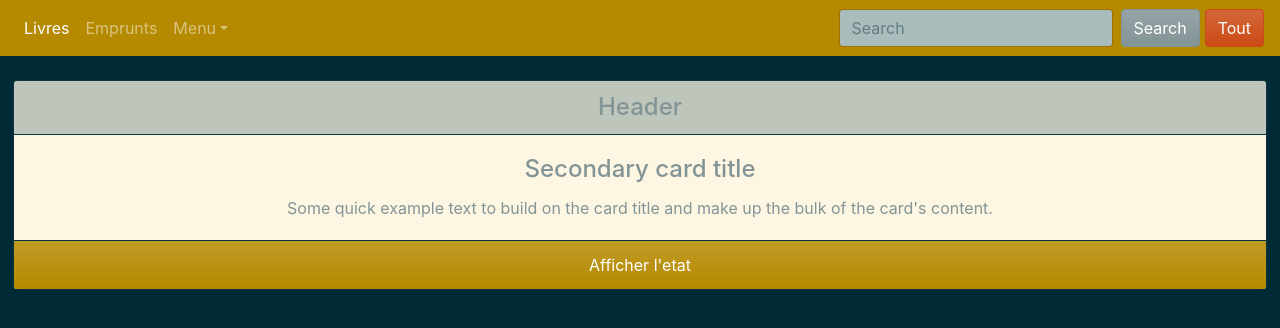
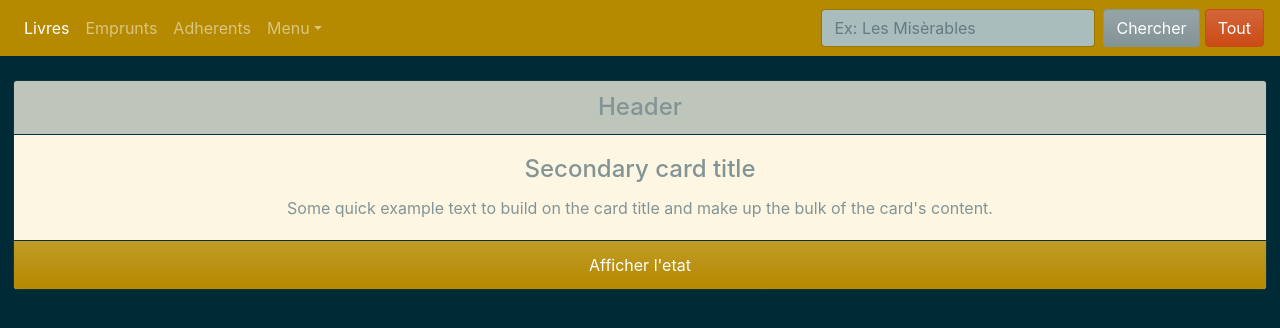
Before and after one commit to achraflamhamdi/electronproject, an Electron app: page src/page1.html in a window 1280 px wide. Drawn offline with nearby package versions, Linux system fonts and the light colour scheme; no server answers; files whose address does not match are found by name.

Commit message:
nouveaux bouttons ajoutes

```diff
--- a/src/page1.html
+++ b/src/page1.html
@@ -38,10 +38,10 @@
                 <li class="nav-item">
                   <a class="nav-link" href="#">Emprunts</a>
                 </li>
-                <!-- <li class="nav-item">
-                  <a class="nav-link" href="#">Pricing</a>
+                <li class="nav-item">
+                  <a class="nav-link" href="#">Adherents</a>
                 </li>
-                <li class="nav-item">
+                <!--<li class="nav-item">
                   <a class="nav-link" href="#">About</a>
                 </li> -->
                 <li class="nav-item dropdown">
@@ -50,6 +50,7 @@
                     <a class="dropdown-item" href="#">Nouveau Livre</a>
                     <a class="dropdown-item" href="#">Nouvel Exemplaire</a>
                     <a class="dropdown-item" href="#">Nouvel Emprunt</a>
+                    <a class="dropdown-item" href="#">Nouvel Adherent</a>
                     <!-- <a class="dropdown-item" href="#">Something else here</a>
                     <div class="dropdown-divider"></div>
                     <a class="dropdown-item" href="#">Separated link</a> -->
@@ -61,9 +62,9 @@
 
               <div style="float: right;">
                 <form method="GET" class="form-inline my-2 my-lg-0" id="form_search">
-                  <input class="form-control mr-sm-2" type="text" id="SearchWord" name="SearchWord" placeholder="Search">
+                  <input class="form-control mr-sm-2" type="text" id="SearchWord" name="SearchWord" placeholder="Ex: Les Misèrables">
                   <script src="renderFile.js"></script>
-                  <button class="btn btn-secondary my-2 my-sm-0" type="submit" id="btnSearch">Search</button>
+                  <button class="btn btn-secondary my-2 my-sm-0" type="submit" id="btnSearch">Chercher</button>
                   <button class="btn btn-warning my-2 my-sm-0" style="margin-left: 5px;" onclick="tout()">Tout</button>
                 </form>
               </div>
```
Also changed, not shown: 1 other file.
